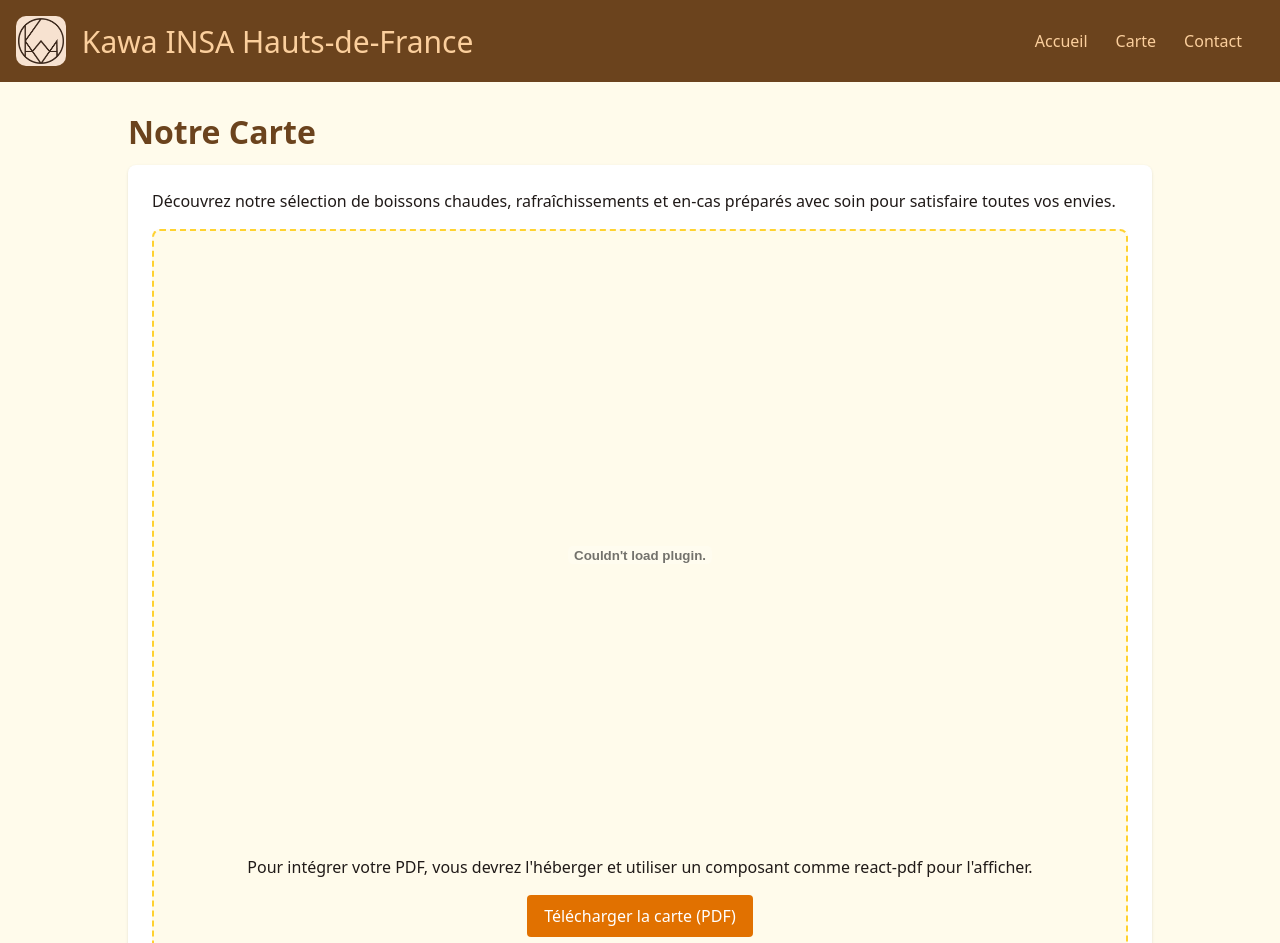
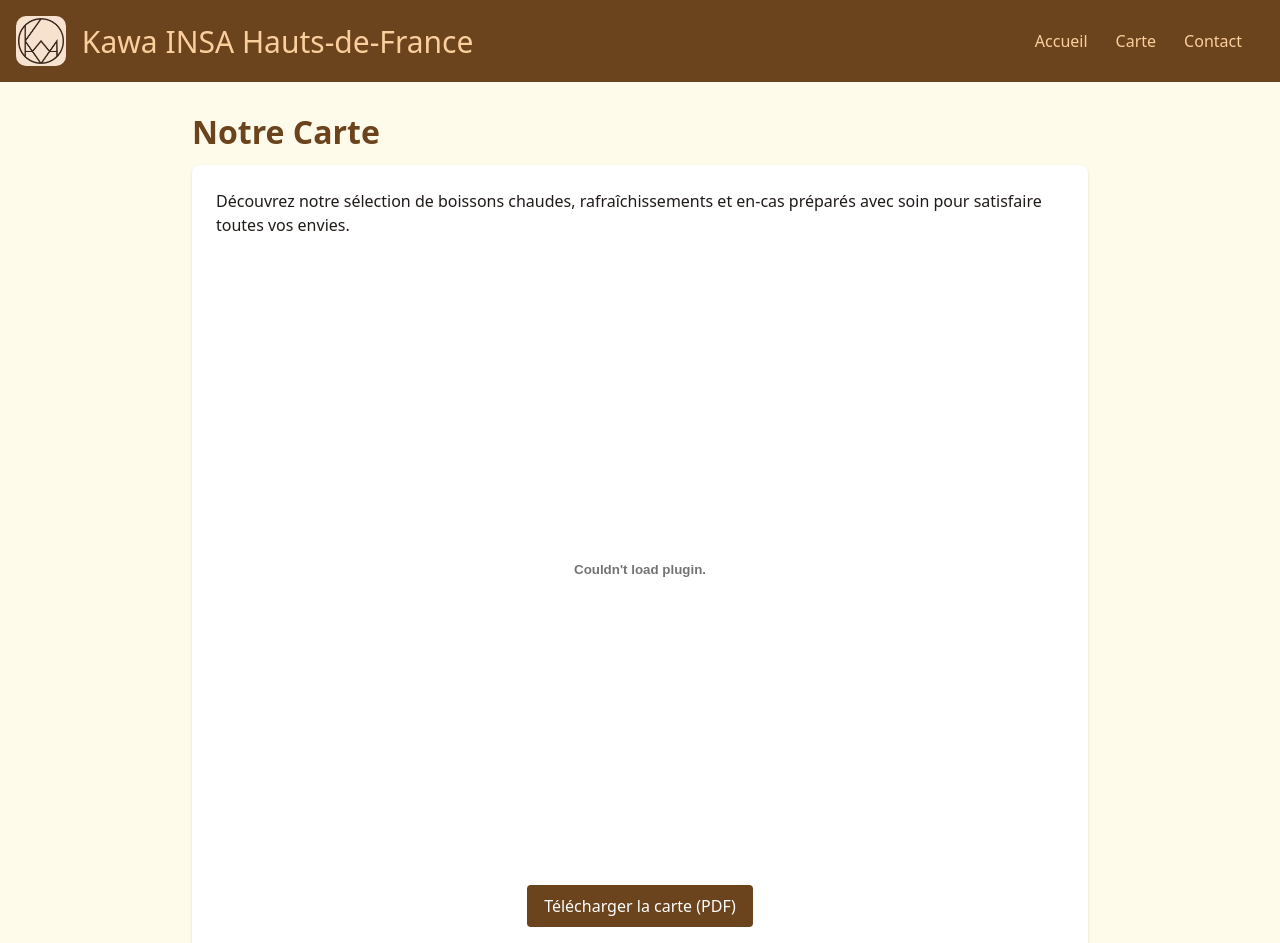
Before and after one commit to IzaakAM/kawa, a React (Vite) app: page /carte in a window 1280 px wide. Shown: the top 943 px of the page. Built offline with nearby package versions, Linux system fonts and the light colour scheme.

Commit message:
feat(Carte): Download button and fix warnings

```diff
--- /dev/null
+++ b/src/components/Button.jsx
@@ -0,0 +1,38 @@
+import React from 'react';
+import { LIGHT_MODE, DARK_MODE } from '../assets/styles/constants.jsx';
+const isDarkMode = false;
+const THEME = isDarkMode ? DARK_MODE : LIGHT_MODE;
+
+import '../assets/styles/customHover.css';
+
+/**
+ * Composant bouton animé réutilisable avec effet de survol
+ * @param {string} text - Texte à afficher dans le bouton
+ * @param {function} onClick - Fonction à exécuter lors du clic
+ * @param {object} props - Propriétés additionnelles à passer au bouton
+ * @returns {JSX.Element}
+ */
+
+const AnimatedButton = ({ text, onClick, ...props }) => {
+    return (
+        <button
+            className="relative overflow-hidden group px-4 py-2 rounded font-medium"
+            style={{ backgroundColor: THEME.primary, color: THEME.surface }}
+            onClick={onClick}
+            {...props}
+        >
+            {/* Élément qui apparaît au survol */}
+            <div
+                className="absolute inset-0 scale-x-0 group-hover:scale-x-100 origin-left transition-transform duration-300 ease-out"
+                style={{ backgroundColor: THEME.secondary }}
+            ></div>
+
+            {/* Contenu du bouton qui reste au premier plan */}
+            <span className="relative z-10 transition-colors duration-300 group-hover:text-primary">
+        {text}
+      </span>
+        </button>
+    );
+};
+
+export default AnimatedButton;
--- a/src/components/Header.jsx
+++ b/src/components/Header.jsx
@@ -4,13 +4,11 @@ import React from 'react';
 import { Link } from 'react-router-dom';
 
 import '../assets/styles/customHover.css';
-import { LIGHT_MODE, DARK_MODE, FONTS } from '../assets/styles/constants.jsx';
+import { LIGHT_MODE, DARK_MODE } from '../assets/styles/constants.jsx';
 
-// Exemple de sélection de mode (vous pouvez le définir dynamiquement)
 const isDarkMode = false;
 const THEME = isDarkMode ? DARK_MODE : LIGHT_MODE;
 
-// Style commun pour les liens de navigation
 const navLinkStyle = {
     color: THEME.onContainer,
     textDecoration: 'none',
@@ -23,7 +21,7 @@ function Header() {
 
             <div style={{ display: "flex", alignItems: "center" }}>
                 <img
-                    src="/logo.png"       // chemin absolu vers le dossier public
+                    src="/logo.png"
                     alt="Logo Kawa"
                     style={{ marginRight: "1rem", height: "50px", backgroundColor: THEME.background, padding: '0.1rem', borderRadius: "10px" }}
                 />
--- a/src/index.css
+++ b/src/index.css
@@ -23,9 +23,7 @@ a {
   color: #646cff;
   text-decoration: inherit;
 }
-a:hover {
-  color: #535bf2;
-}
+
 
 body {
   margin: 0;
@@ -51,9 +49,7 @@ button {
   cursor: pointer;
   transition: border-color 0.25s;
 }
-button:hover {
-  border-color: #646cff;
-}
+
 button:focus,
 button:focus-visible {
   outline: 4px auto -webkit-focus-ring-color;
@@ -64,9 +60,7 @@ button:focus-visible {
     color: #213547;
     background-color: #ffffff;
   }
-  a:hover {
-    color: #747bff;
-  }
+
   button {
     background-color: #f9f9f9;
   }
--- a/src/pages/Carte.jsx
+++ b/src/pages/Carte.jsx
@@ -1,28 +1,53 @@
+//src/pages/carte.jsx
+
 import React from "react";
-import '../assets/styles/customHover.css';
 
+
+import { LIGHT_MODE, DARK_MODE } from '../assets/styles/constants.jsx';
+const isDarkMode = false;
+const THEME = isDarkMode ? DARK_MODE : LIGHT_MODE;
 import {heading1Style, heading2Style, heading3Style, paragraphStyle} from "../assets/styles/typography.jsx";
 
+import MyButton from "../components/Button";
+                // Bouton avec effet de transition au survol
+
 function CartePage() {
+
+    const handleDownloadMenu = () => {
+        // Logique pour télécharger le menu en PDF
+        console.log('Téléchargement de la carte en PDF');
+        // Vous pourriez ajouter ici la logique pour déclencher le téléchargement
+        window.open('/menuKawa.pdf', '_blank');
+    };
+
     return (
-        <div className="max-w-5xl mx-auto">
-            <h1 style={heading1Style} >Notre Carte</h1>
+        <div className="max-w-4xl mx-auto">
+            <h1 style={heading1Style}> Notre Carte </h1>
 
-            <div className="bg-white p-6 rounded-lg shadow mb-8">
+            <div
+                className="p-6 rounded-lg shadow mb-8 flex flex-col items-center gap-4"
+                style={{
+                    backgroundColor: THEME.surface,
+                }}
+            >
                 <p style={paragraphStyle}>
                     Découvrez notre sélection de boissons chaudes, rafraîchissements et en-cas
                     préparés avec soin pour satisfaire toutes vos envies.
                 </p>
 
-                <div className="bg-amber-50 p-6 rounded-lg border-2 border-dashed border-amber-300 flex flex-col items-center justify-center">
-                    <embed src="/menuKawa.pdf" width="100%" height="600px" type="application/pdf" />
-                    <p style={paragraphStyle}>
-                        Pour intégrer votre PDF, vous devrez l'héberger et utiliser un composant comme react-pdf pour l'afficher.
-                    </p>
-                    <button className="bg-amber-600 hover:bg-amber-700 text-white px-4 py-2 rounded transition-colors">
-                        Télécharger la carte (PDF)
-                    </button>
-                </div>
+                <embed
+                    src="/menuKawa.pdf#zoom=80"
+                    width="100%"
+                    height="600px"
+                    type="application/pdf"
+                />
+
+                <MyButton
+                    text="Télécharger la carte (PDF)"
+                    onClick={handleDownloadMenu}
+                    aria-label="Télécharger le menu en format PDF"
+                />
+
             </div>
         </div>
     );
```
